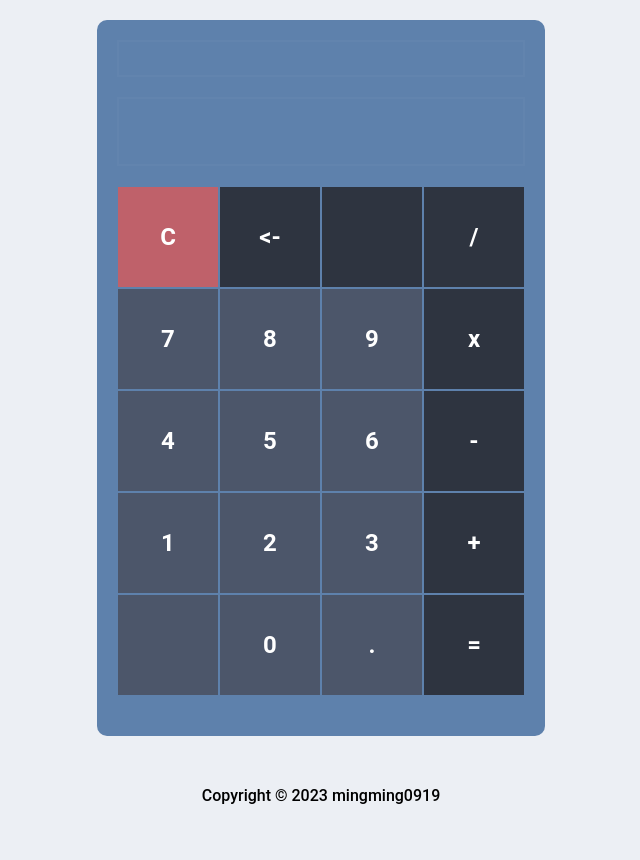
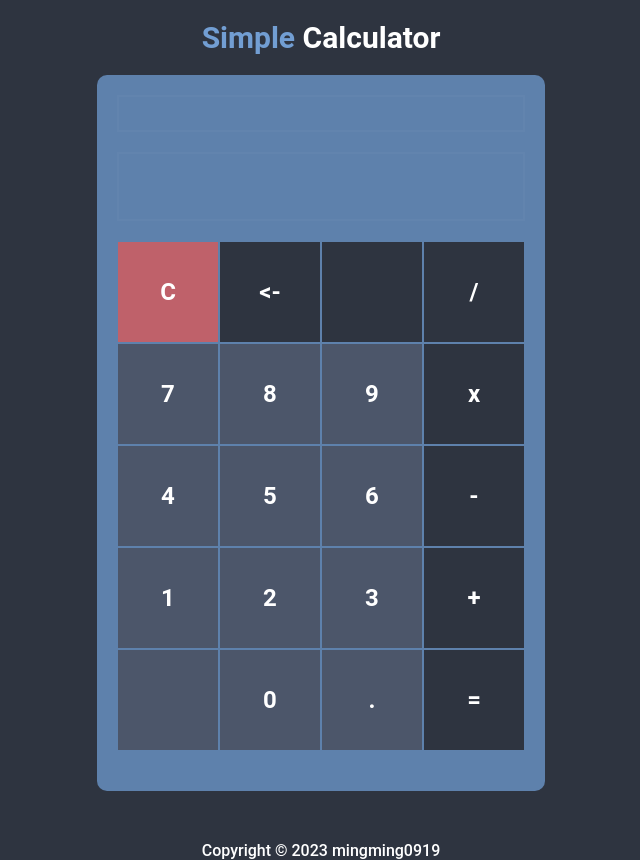
Before and after one commit to mingming0919/calculator, a plain HTML site: page index.html in a window 1280 px wide. Shown: the whole page, without its empty margins (319-959 px from the left). Before the commit the page ends 805 px from the top, so only its background shows below. Drawn offline with Linux system fonts and the light colour scheme.

Commit message:
added header

```diff
--- a/index.html
+++ b/index.html
@@ -7,6 +7,8 @@
     <title>Calculator</title>
   </head>
   <body>
+    <div class="header"><span>Simple</span> Calculator</div>
+
     <div class="calc">
       <div class="top screen" id="topScreen"></div>
       <div class="main screen" id="mainScreen"></div>
--- a/styles.css
+++ b/styles.css
@@ -7,7 +7,18 @@ body {
   display: flex;
   flex-direction: column;
   align-items: center;
-  background-color: #eceff4;
+  background-color: #2E3440;
+}
+
+.header {
+    color: white;
+    font-weight: 700;
+    font-size: 30px;
+    padding-top: 20px;
+}
+
+.header span {
+    color: #729ed3;
 }
 
 .calc {
@@ -81,6 +92,7 @@ body {
 .footer {
     margin-top: 50px;
     font-weight: 500;
+    color: white;
 }
 
 /* Media Queries */
```
